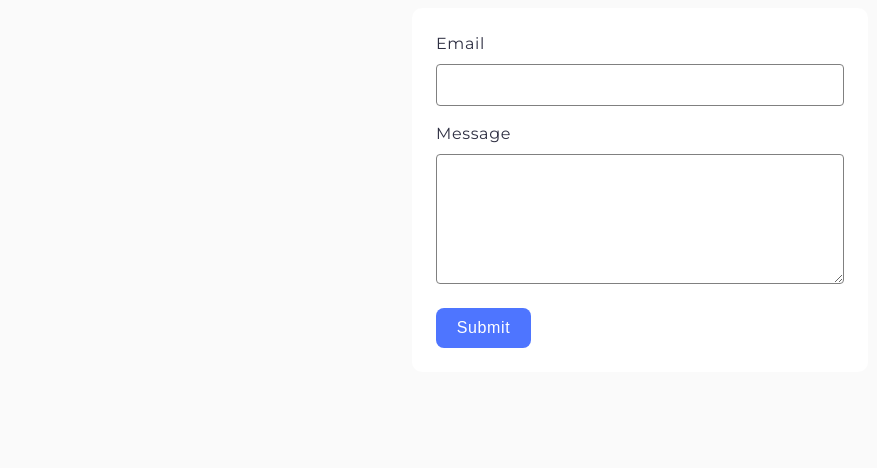
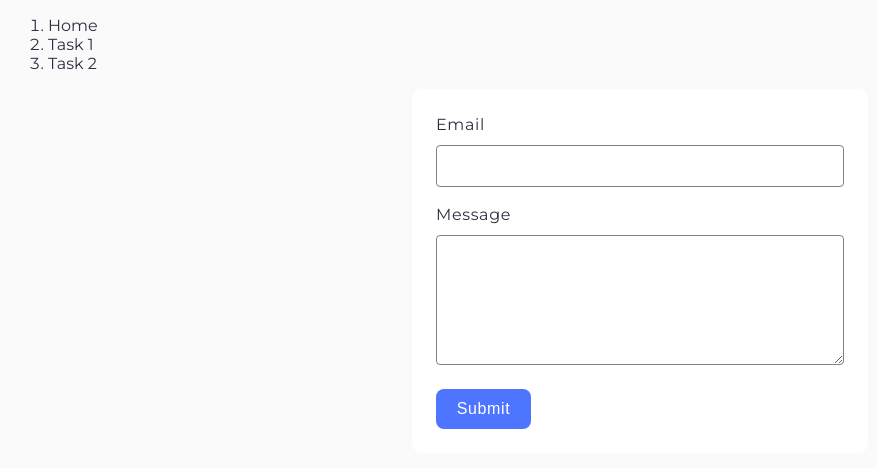
Before and after one commit to 703comua/goit-js-hw-09, a website built with Vite: page src/2-form.html in a window 1280 px wide. Shown: the whole page, without its empty margins (0-877 px from the left). Built offline with nearby package versions, Linux system fonts and the light colour scheme.

Commit message:
hw9 done

```diff
--- a/src/2-form.html
+++ b/src/2-form.html
@@ -3,8 +3,7 @@
   <head>
     <meta charset="UTF-8" />
     <meta name="viewport" content="width=device-width, initial-scale=1.0" />
-    <title>Document</title>
-
+    <title>Form</title>
     <link rel="stylesheet" href="./css/reset.css" />
 
     <link rel="preconnect" href="https://fonts.googleapis.com" />
@@ -17,6 +16,13 @@
     <link rel="stylesheet" href="./css/form.css" />
   </head>
   <body>
+
+    <ol>
+      <li><a href="./index.html">Home</a></li>
+      <li><a href="./1-gallery.html">Task 1</a></li>
+      <li><a href="./2-form.html">Task 2</a></li>
+    </ol>
+
     <form class="feedback-form" autocomplete="off">
       <label>
         Email
@@ -30,6 +36,5 @@
     </form>
 
     <script type="module" src="./js/2-form.js" defer></script>
-
   </body>
 </html>
--- a/src/css/gallery.css
+++ b/src/css/gallery.css
@@ -1,3 +1,6 @@
+body {
+	font-family: Montserrat;
+}
 .gallery {
 	display: flex;
 	justify-content: center;
@@ -26,6 +29,5 @@
 }
 
 .simple-lightbox {
-	background-color: #2e2f42;
-	opacity: .9;
+	background: rgba(46, 47, 66, 0.80);
 }
--- a/src/css/styles.css
+++ b/src/css/styles.css
@@ -7,19 +7,6 @@
 @import url('./reset.css');
 @import url('./gallery.css');
 
-
-:root {
-  font-family: Inter, Avenir, Helvetica, Arial, sans-serif;
-  font-size: 16px;
-  line-height: 24px;
-  font-weight: 400;
-
-  color: #242424;
-  background-color: rgba(255, 255, 255, 0.87);
-
-  font-synthesis: none;
-  text-rendering: optimizeLegibility;
-  -webkit-font-smoothing: antialiased;
-  -moz-osx-font-smoothing: grayscale;
-  -webkit-text-size-adjust: 100%;
+body {
+  font-family: Montserrat;
 }
```
Also changed, not shown: src/1-gallery.html (+8 -0 lines), src/index.html (+8 -1 lines).
